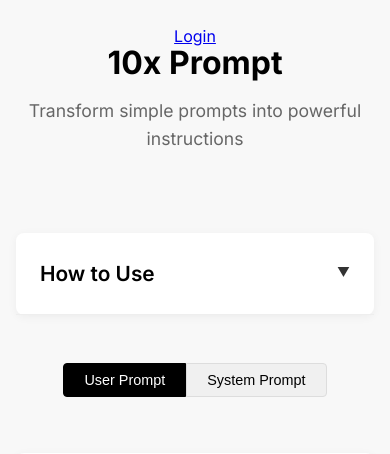
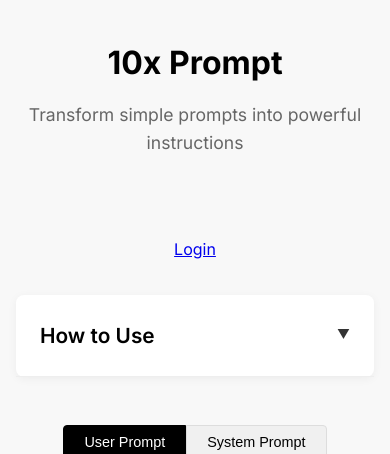
Before and after one commit to SampleBias/10x_prompt, a Flask app: template templates/index.html in a window 390 px wide. Shown: the top 454 px of the page. Run offline with Flask 3, Linux system fonts and the light colour scheme; the template is opened without the code that fills it, so the values that code supplies are empty.

Commit message:
update crowding wiht login

```diff
--- a/static/css/style.css
+++ b/static/css/style.css
@@ -536,13 +536,13 @@ textarea {
 
     .header-content {
         flex-direction: column;
-        gap: 1rem;
+        gap: 1.5rem;
         position: static;
     }
 
     .logo-section {
         padding: 0;
-        margin-bottom: 1rem;
+        margin-bottom: 1.5rem;
         width: 100%;
     }
 
@@ -551,8 +551,9 @@ textarea {
         align-items: center;
         justify-content: center;
         gap: 15px;
-        margin-top: 0.5rem;
+        margin-top: 1rem;
         width: 100%;
+        position: static;
     }
 
     .user-info {
@@ -563,6 +564,11 @@ textarea {
 
     h1 {
         font-size: 2rem;
+        margin-bottom: 0.75rem;
+    }
+
+    .subtitle {
+        margin-bottom: 1rem;
     }
 
     .button-row {
```
